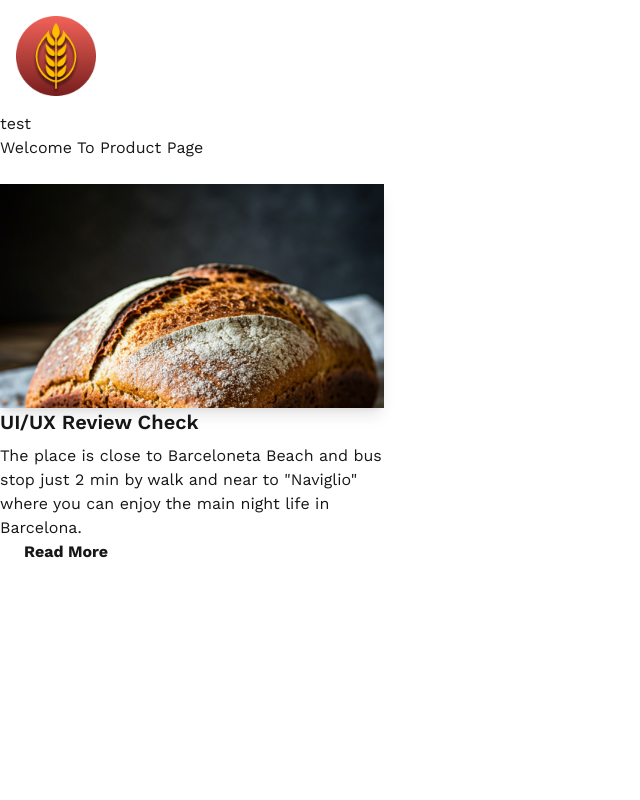
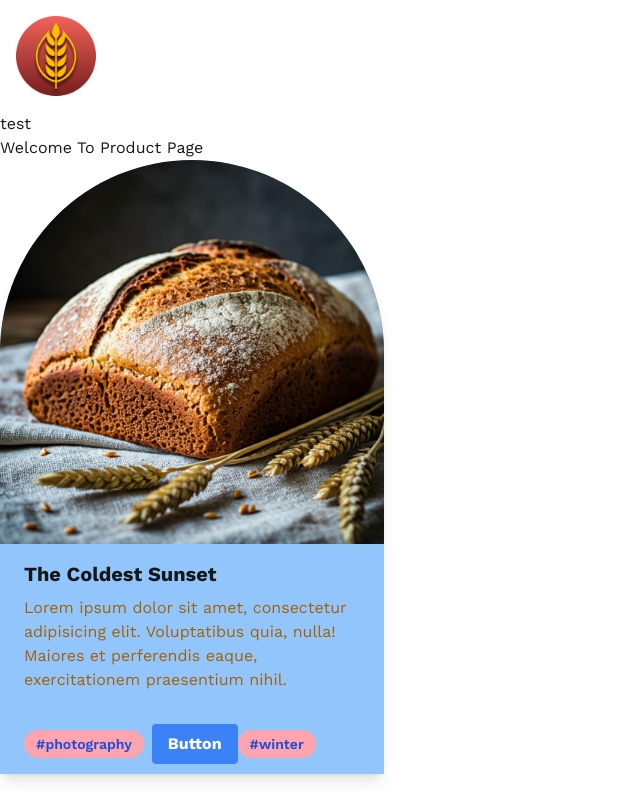
Before and after one commit to Felisong/cpnt262-the-golden-wheat-frontend, a Next.js app: page /products in a window 1280 px wide. Shown: the whole page, without its empty margins (0-640 px from the left). Built offline with nearby package versions, Linux system fonts and the light colour scheme; a web font is replaced by a local one.

Commit message:
Fixed card adding styles

```diff
--- a/app/components/Cards.js
+++ b/app/components/Cards.js
@@ -1,64 +1,28 @@
 "use client";
 
-// import React from "react";
-
-// export default function Cards() {
-//   <div class="max-w-sm rounded overflow-hidden shadow-lg">
-//     <img
-//       class="w-full"
-//       src="/public/bread1.png"
-//       alt="Sunset in the mountains"
-//     />
-//     <div class="px-6 py-4">
-//       <div class="font-bold text-xl mb-2">The Coldest Sunset</div>
-//       <p class="text-yellow-400 text-base">
-//         Lorem ipsum dolor sit amet, consectetur adipisicing elit. Voluptatibus
-//         quia, nulla! Maiores et perferendis eaque, exercitationem praesentium
-//         nihil.
-//       </p>
-//     </div>
-//     <div class="px-6 pt-4 pb-2">
-//       <span class="inline-block bg-rose-300 rounded-full px-3 py-1 text-sm font-semibold text-blue-700 mr-2 mb-2">
-//         #photography
-//       </span>
-//       <span class="inline-block bg-rose-300 rounded-full px-3 py-1 text-sm font-semibold text-blue-700 mr-2 mb-2">
-//         #travel
-//       </span>
-//       <span class="inline-block bg-rose-300 rounded-full px-3 py-1 text-sm font-semibold text-blue-700 mr-2 mb-2">
-//         #winter
-//       </span>
-//     </div>
-//   </div>;
-// }
-
-import {
-  Card,
-  CardHeader,
-  CardBody,
-  CardFooter,
-  Typography,
-  Button,
-} from "@material-tailwind/react";
-
-export function CardDefault() {
+export default function Cards() {
   return (
-    <Card className="mt-6 w-96">
-      <CardHeader color="blue-gray" className="relative h-56">
-        <img src="/bread1.png" alt="card-image" />
-      </CardHeader>
-      <CardBody>
-        <Typography variant="h5" color="blue-gray" className="mb-2">
-          UI/UX Review Check
-        </Typography>
-        <Typography>
-          The place is close to Barceloneta Beach and bus stop just 2 min by
-          walk and near to &quot;Naviglio&quot; where you can enjoy the main
-          night life in Barcelona.
-        </Typography>
-      </CardBody>
-      <CardFooter className="pt-0">
-        <Button>Read More</Button>
-      </CardFooter>
-    </Card>
+    <div className="max-w-sm rounded-t-full overflow-hidden shadow-lg bg-blue-300">
+      <img className="w-full" src="/bread1.png" alt="Sunset in the mountains" />
+      <div className="px-6 py-4">
+        <div className="font-bold text-xl mb-2">The Coldest Sunset</div>
+        <p className="text-yellow-700 text-base">
+          Lorem ipsum dolor sit amet, consectetur adipisicing elit. Voluptatibus
+          quia, nulla! Maiores et perferendis eaque, exercitationem praesentium
+          nihil.
+        </p>
+      </div>
+      <div className="px-6 pt-4 pb-2">
+        <span className="inline-block bg-rose-300 rounded-full px-3 py-1 text-sm font-semibold text-blue-700 mr-2 mb-2">
+          #photography
+        </span>
+        <button className="bg-blue-500 hover:bg-blue-700 text-white font-bold py-2 px-4 rounded">
+          Button
+        </button>
+        <span className="inline-block bg-rose-300 rounded-full px-3 py-1 text-sm font-semibold text-blue-700 mr-2 mb-2">
+          #winter
+        </span>
+      </div>
+    </div>
   );
 }
--- a/app/products/page.js
+++ b/app/products/page.js
@@ -1,12 +1,12 @@
 "use client";
 
-import { CardDefault } from "../components/Cards";
+import Cards from "../components/Cards";
 
 export default function Products() {
   return (
     <div>
       <h1>Welcome To Product Page</h1>
-      <CardDefault />
+      <Cards />
     </div>
   );
 }
```
